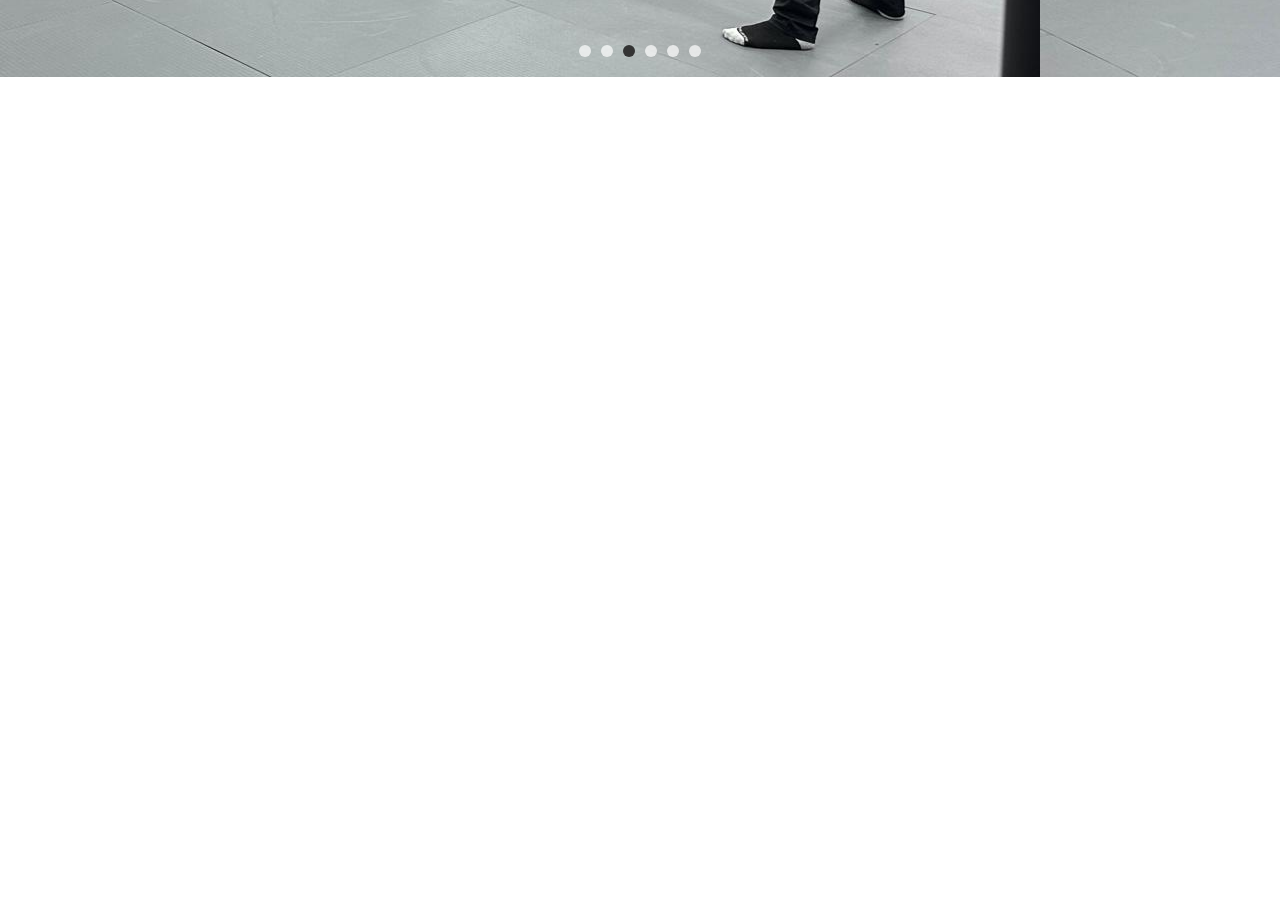
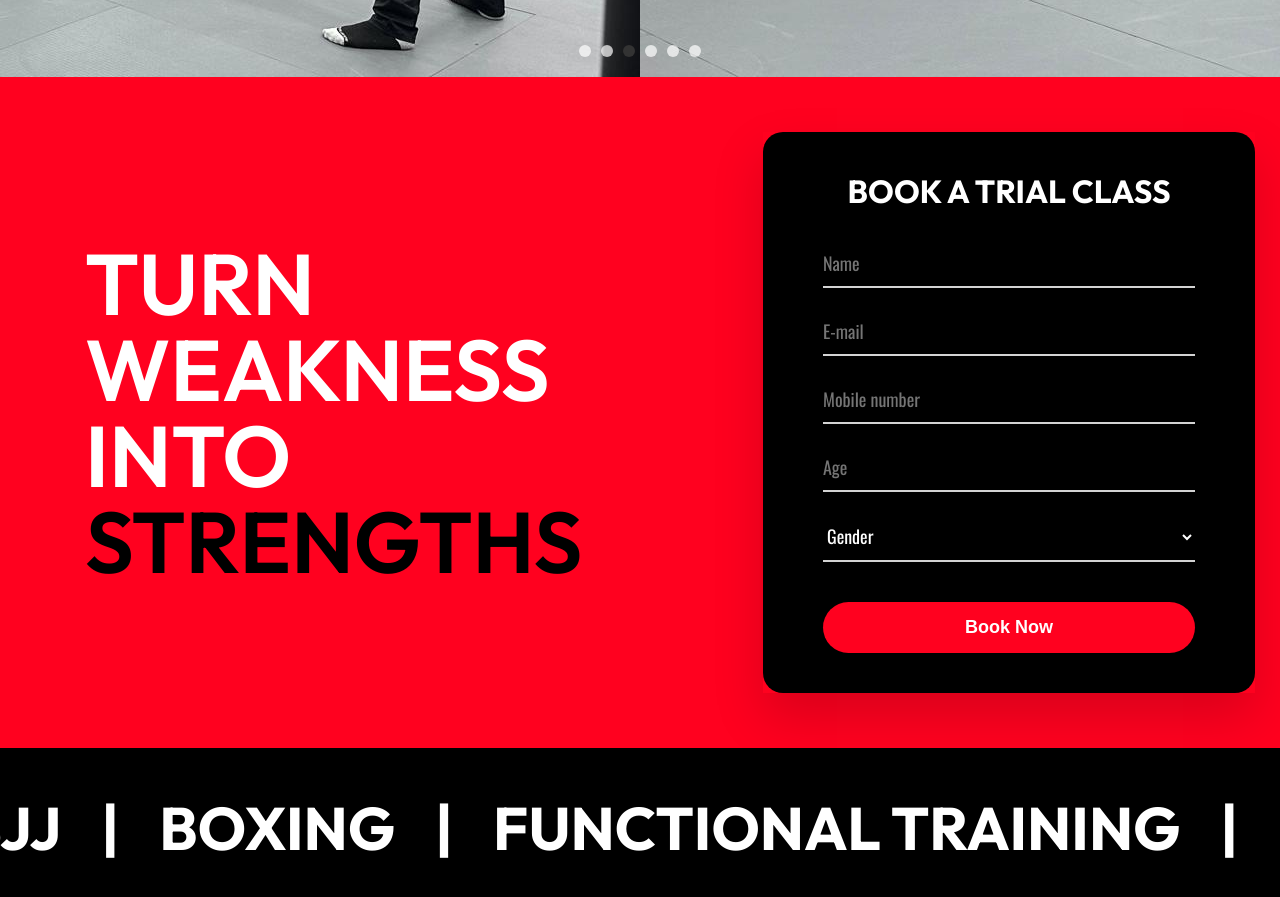
Before and after one commit to mghally999/team-zone-next, a Next.js app: page / in a window 1280 px wide. Shown: the part 3480-4377 px from the top of the page. Before the commit the page ends 3557 px from the top, so only its background shows below. Built offline with nearby package versions, Linux system fonts and the light colour scheme.

Commit message:
created ribbon

```diff
--- /dev/null
+++ b/app/components/ClassBooking.js
@@ -0,0 +1,78 @@
+import React from "react";
+import styles from "../styles/ClassBooking.module.css";
+
+export default function ClassBooking() {
+    return (
+        <section className={styles.sectionHow}>
+            <div className={`${styles.container} ${styles.grid} ${styles.grid2Cols} ${styles.gridCenterV}`}>
+                {/* STEP 01 */}
+                <div className={styles.stepTextBox}>
+                    <p className={styles.stepNumber}>
+                        TURN WEAKNESS INTO <span>STRENGTHS</span>
+                    </p>
+                </div>
+                <div className={styles.cta}>
+                    <div className={styles.ctaTextBox}>
+                        <h2 className={styles.headingSecondary}>BOOK A TRIAL CLASS</h2>
+
+                        <form className={styles.ctaForm} name="sign-up">
+                            <div className={styles.formGroup}>
+                                <input
+                                    id="full-name"
+                                    type="text"
+                                    placeholder="Name"
+                                    name="full-name"
+                                    required
+                                />
+                            </div>
+
+                            <div className={styles.formGroup}>
+                                <input
+                                    id="email"
+                                    type="email"
+                                    placeholder="E-mail"
+                                    name="email"
+                                    required
+                                />
+                            </div>
+
+                            <div className={`${styles.formGroup} inputReset`}>
+                                <input
+                                    id="phone-number"
+                                    type="tel"
+                                    placeholder="Mobile number"
+                                    name="phone-number"
+                                    required
+                                />
+                            </div>
+
+                            <div className={`${styles.formGroup} inputReset`}>
+                                <input
+                                    id="age"
+                                    type="number"
+                                    placeholder="Age"
+                                    name="age"
+                                    required
+                                />
+                            </div>
+
+                            <div className={`${styles.formGroup} inputReset`}>
+                                <select id="gender" name="gender" required>
+                                    <option value="" disabled selected>
+                                        Gender
+                                    </option>
+                                    <option value="male">Male</option>
+                                    <option value="female">Female</option>
+                                </select>
+                            </div>
+
+                            <button className={`${styles.btn} ${styles.btnForm}`} type="submit">
+                                Book Now
+                            </button>
+                        </form>
+                    </div>
+                </div>
+            </div>
+        </section>
+    );
+}
--- /dev/null
+++ b/app/components/RibbonContainer.js
@@ -0,0 +1,26 @@
+import React from 'react';
+import styles from '../styles/Ribbon.module.css';
+
+const skills = [
+    'FUNCTIONAL TRAINING',
+    'BJJ',
+    'BOXING',
+];
+
+export default function RibbonContainer() {
+    // Create a new array that repeats the skills multiple times
+    const repeatedSkills = Array(5).fill(skills).flat();
+
+    return (
+        <div className={styles.ribbonContainer}>
+            <div className={styles.ribbon}>
+                {repeatedSkills.map((skill, index) => (
+                    <React.Fragment key={index}>
+                        <div className={styles.movingSkill}>{skill}</div>
+                        <div className={styles.movingSkillSeparator}>|</div>
+                    </React.Fragment>
+                ))}
+            </div>
+        </div>
+    );
+}
--- a/app/page.js
+++ b/app/page.js
@@ -7,6 +7,8 @@ import Programs from "./components/Programs/Programs";
 import SportsExperience from "./components/SportsExperience";
 import MartialArtsShowcase from "./components/MartialArtsShowcase";
 import ImageSlider from "./components/ImageSlider";
+import ClassBooking from "./components/ClassBooking";
+import RibbonContainer from "./components/RibbonContainer";
 
 export default function HomePage() {
   return (
@@ -18,6 +20,8 @@ export default function HomePage() {
         <SportsExperience />
         <MartialArtsShowcase />
         <ImageSlider />
+        <ClassBooking />
+        <RibbonContainer />
       </main>
     </>
   );
--- /dev/null
+++ b/app/styles/ClassBooking.module.css
@@ -0,0 +1,117 @@
+.sectionHow {
+  padding: 5.5rem 0;
+  background: #ff011f;
+}
+
+.container {
+  max-width: 123rem;
+  /* padding: 0 3.2rem; */
+  margin: 0 auto;
+}
+
+.grid {
+  display: grid;
+  column-gap: 0;
+  row-gap: 0;
+}
+
+.grid2Cols {
+  grid-template-columns: 1.5fr 1fr;
+}
+
+.gridCenterV {
+  align-items: center;
+}
+
+.stepTextBox {
+  padding: 4rem 6rem;
+  border-radius: 20px;
+}
+
+.stepNumber {
+  font-family: "Outfit", sans-serif;
+  font-weight: 700;
+  font-size: 8.6rem;
+  font-weight: 600;
+  color: #ffffff;
+}
+
+.stepNumber span {
+  color: #000000;
+}
+
+.cta {
+  display: grid;
+  box-shadow: 0 2.4rem 4.8rem rgba(0, 0, 0, 0.15);
+  border-radius: 0;
+  overflow: hidden;
+}
+
+.ctaTextBox {
+  padding: 4rem 6rem;
+  background: #000000;
+  border-radius: 20px;
+}
+
+.headingSecondary {
+  font-family: "Outfit", sans-serif;
+  font-weight: 700;
+  color: #ffffff;
+  text-align: center;
+  margin-bottom: 3rem;
+  font-size: 3.2rem;
+  text-align: center;
+  line-height: 1.2;
+}
+
+.ctaForm {
+  display: flex;
+  flex-direction: column;
+  gap: 2rem;
+}
+
+.formGroup {
+  display: flex;
+  flex-direction: column;
+}
+
+.ctaForm input,
+.ctaForm select {
+  width: 100%;
+  padding: 1rem 0;
+  font-size: 1.8rem;
+  font-family: "Oswald", sans-serif;
+  font-weight: 400;
+  color: #fff;
+  border: none;
+  border-bottom: 2px solid #d3d3d3;
+  background: none;
+  border-radius: 0;
+}
+
+.ctaForm input:focus {
+  border-bottom: 2px solid #ff011f;
+  outline: none;
+}
+
+.btn {
+  display: inline-block;
+  font-size: 1.8rem;
+  font-weight: 600;
+  padding: 1.5rem 3rem;
+  text-align: center;
+  color: #fff;
+  background-color: #ff011f;
+  border-radius: 50px;
+  border: none;
+  cursor: pointer;
+  transition: all 0.3s ease;
+}
+
+.btn:hover {
+  background-color: #e60017;
+}
+
+.btnForm {
+  margin-top: 2rem;
+}
--- /dev/null
+++ b/app/styles/Ribbon.module.css
@@ -0,0 +1,38 @@
+.ribbonContainer {
+  background-color: #000000;
+  padding: 50px 0 50px 0px;
+  overflow: hidden;
+}
+
+.ribbon {
+  white-space: nowrap;
+  display: flex;
+  justify-content: center;
+  flex-direction: row;
+  align-items: center;
+  gap: 4rem;
+  animation: moveRibbon 10s linear infinite;
+}
+
+.movingSkill,
+.movingSkillSeparator {
+  font-family: "Outfit", sans-serif;
+  font-weight: 700;
+  display: inline;
+  color: #ffffff;
+  white-space: nowrap;
+  text-transform: uppercase;
+  font-size: 60px;
+  font-weight: bold;
+  line-height: 60px;
+}
+
+@keyframes moveRibbon {
+  0% {
+    transform: translateX(0%);
+  }
+
+  100% {
+    transform: translateX(-100%);
+  }
+}
--- a/app/styles/globals.css
+++ b/app/styles/globals.css
@@ -179,3 +179,18 @@ body {
 .margin-right-sm {
   margin-right: 1.6rem;
 }
+
+/* Global Styles */
+
+/* Focus effect */
+/* Remove arrows for number input */
+input[type="number"]::-webkit-outer-spin-button,
+input[type="number"]::-webkit-inner-spin-button {
+  -webkit-appearance: none;
+  appearance: none;
+}
+
+input[type="number"] {
+  -moz-appearance: textfield;
+  appearance: textfield;
+}
```
